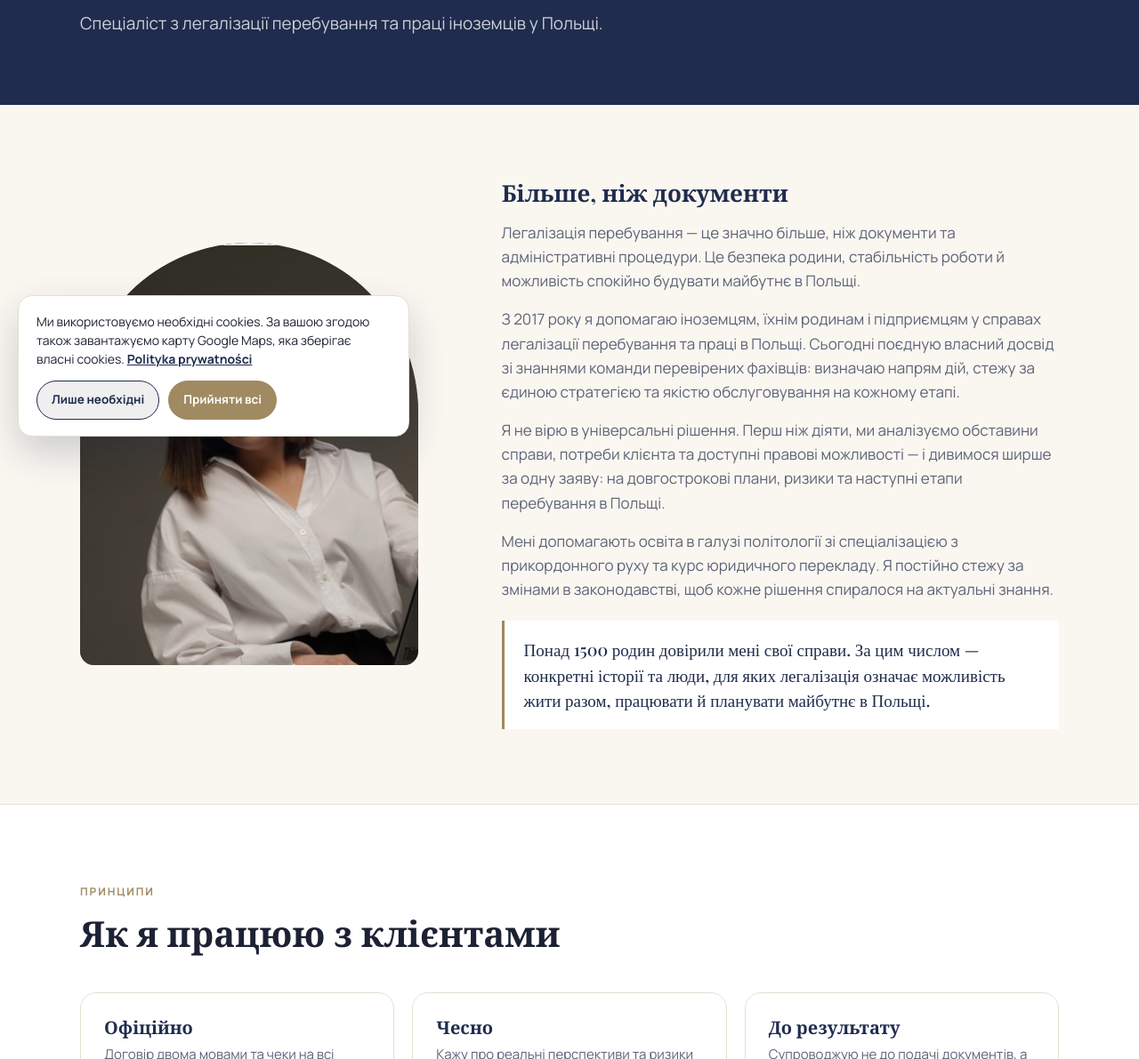
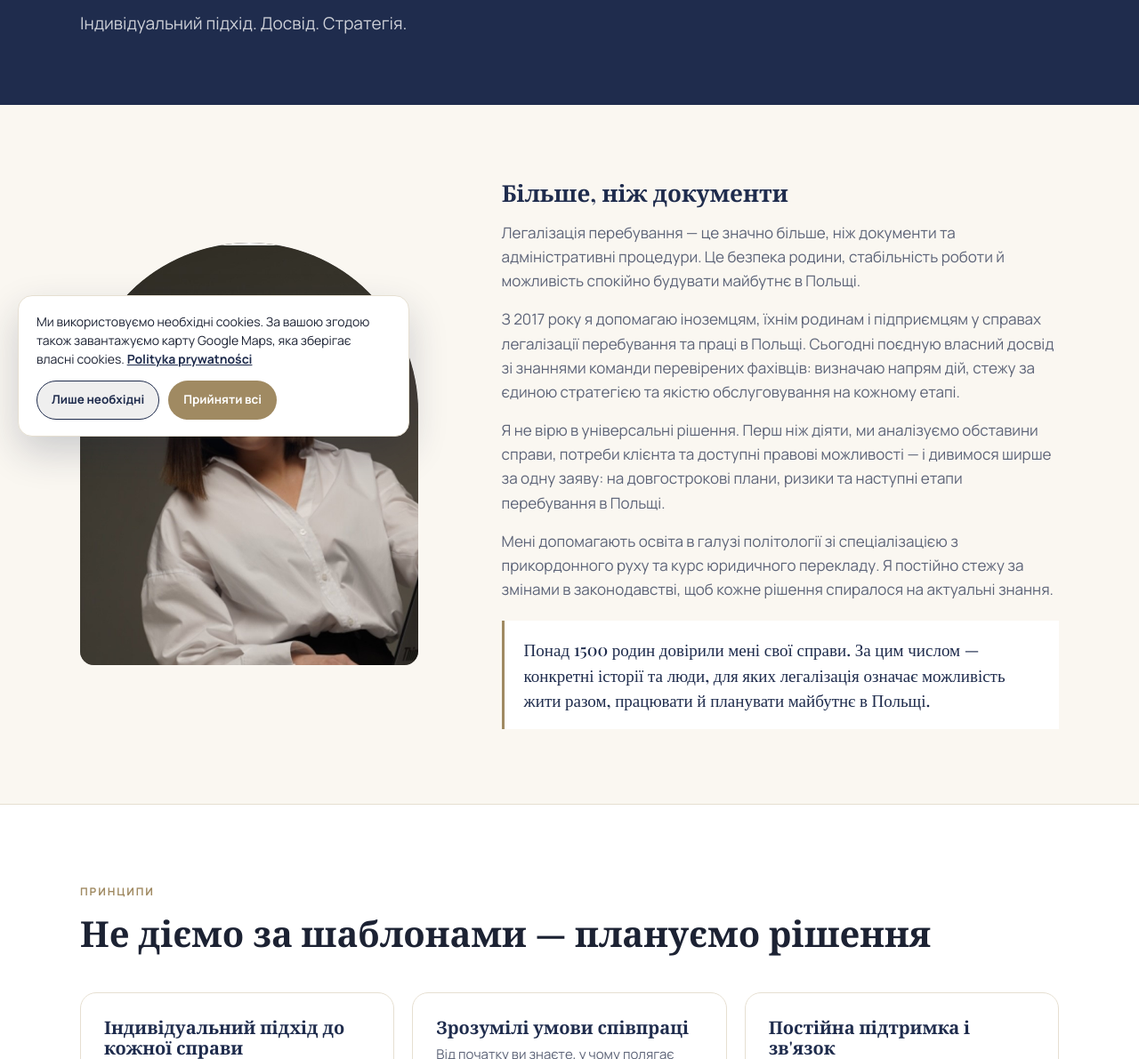
Before and after one commit to 666iscream-pixel/JuliaHajeckaFull, a plain HTML site: page pro-mene.html in a window 1280 px wide. Shown: the part 289-1480 px from the top of the page at 89% size. Drawn offline with nearby package versions, Linux system fonts and the light colour scheme; a web font is replaced by a local one.

Commit message:
About page: client's principles, tagline and closing call to action

```diff
--- a/pro-mene.html
+++ b/pro-mene.html
@@ -46,7 +46,7 @@
       <div class="crumbs"><a href="index.html">Головна</a> / Про мене</div>
       <span class="eyebrow">Про мене</span>
       <h1>Julia Hajecka</h1>
-      <p>Спеціаліст з легалізації перебування та праці іноземців у Польщі.</p>
+      <p>Індивідуальний підхід. Досвід. Стратегія.</p>
 
     </div>
   </div>
@@ -65,11 +65,11 @@
   </section>
   <section class="light">
     <div class="wrap">
-      <div class="section-head"><span class="eyebrow">Принципи</span><h2>Як я працюю з клієнтами</h2></div>
+      <div class="section-head"><span class="eyebrow">Принципи</span><h2>Не діємо за шаблонами — плануємо рішення</h2></div>
       <div class="grid3">
-        <div class="card"><h3>Офіційно</h3><p>Договір двома мовами та чеки на всі оплати.</p></div>
-        <div class="card"><h3>Чесно</h3><p>Кажу про реальні перспективи та ризики ще на консультації.</p></div>
-        <div class="card"><h3>До результату</h3><p>Супроводжую не до подачі документів, а до фактичного рішення.</p></div>
+        <div class="card"><h3>Індивідуальний підхід до кожної справи</h3><p>Не користуємося готовими схемами. Уважно аналізуємо вашу ситуацію, потреби й цілі, щоб запропонувати найкраще рішення відповідно до чинних правил.</p></div>
+        <div class="card"><h3>Зрозумілі умови співпраці</h3><p>Від початку ви знаєте, у чому полягає співпраця, скільки вона коштує і скільки часу триватиме. Прозорі умови, достовірна інформація, жодних прихованих витрат.</p></div>
+        <div class="card"><h3>Постійна підтримка і зв'язок</h3><p>Залишаємося на зв'язку на кожному етапі: відповідаємо на запитання, повідомляємо про хід справи. Доступні телефоном, поштою, у WhatsApp, Viber і Telegram.</p></div>
       </div>
     </div>
   </section>
@@ -106,7 +106,7 @@
 
   <div class="band">
     <div class="wrap">
-      <div><h2>Розкажіть про свою ситуацію</h2><p>Напишіть у месенджер — відповім і запропоную час консультації.</p></div>
+      <div><h2>Ваше майбутнє в Польщі заслуговує на продуману стратегію</h2><p>Потрібна допомога з легалізацією перебування чи праці? Напишіть нам — проаналізуємо вашу ситуацію і підкажемо можливі напрями дій.</p></div>
       <div class="msgs">
         <a class="btn btn-gold" href="https://wa.me/48791017254" target="_blank" rel="noopener">WhatsApp</a>
         <a class="btn btn-ghost" href="https://t.me/jhajecka" target="_blank" rel="noopener">Telegram</a>
```
Also changed, not shown: build.mjs (+6 -6 lines).
